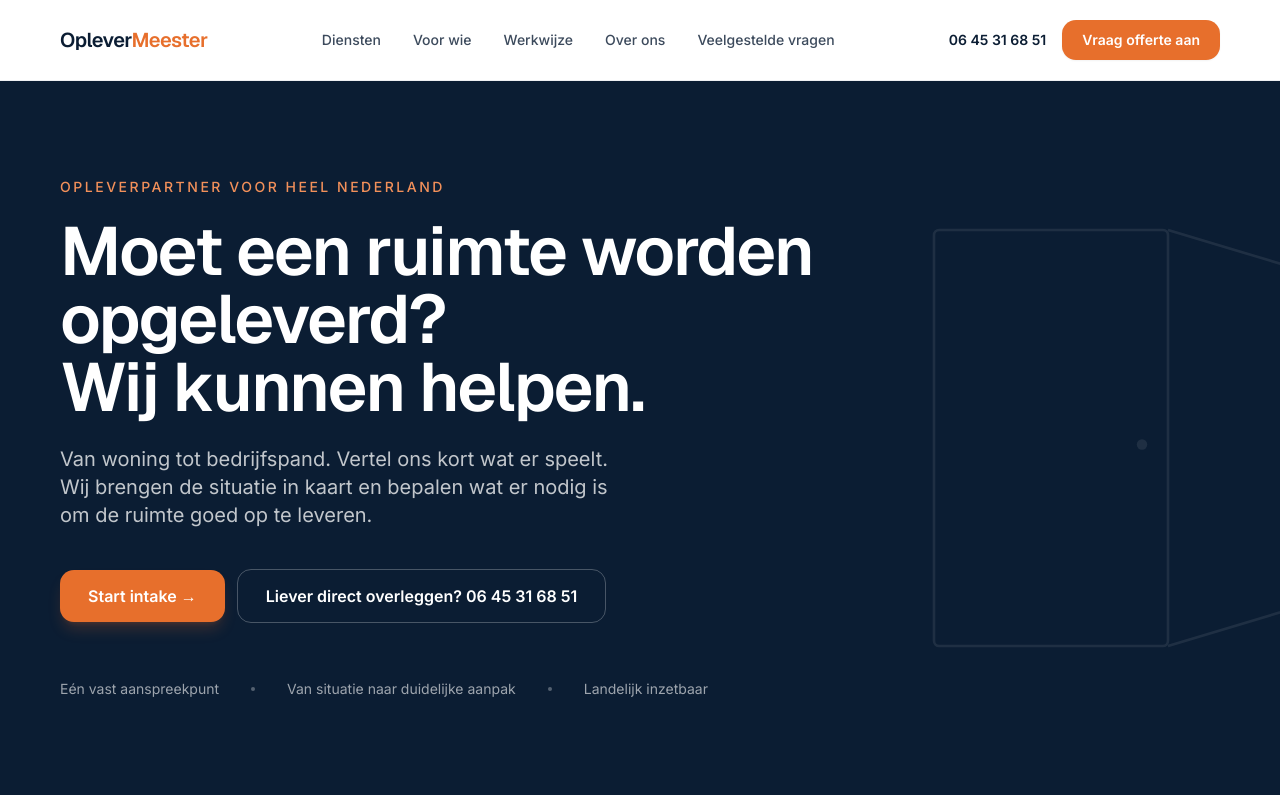
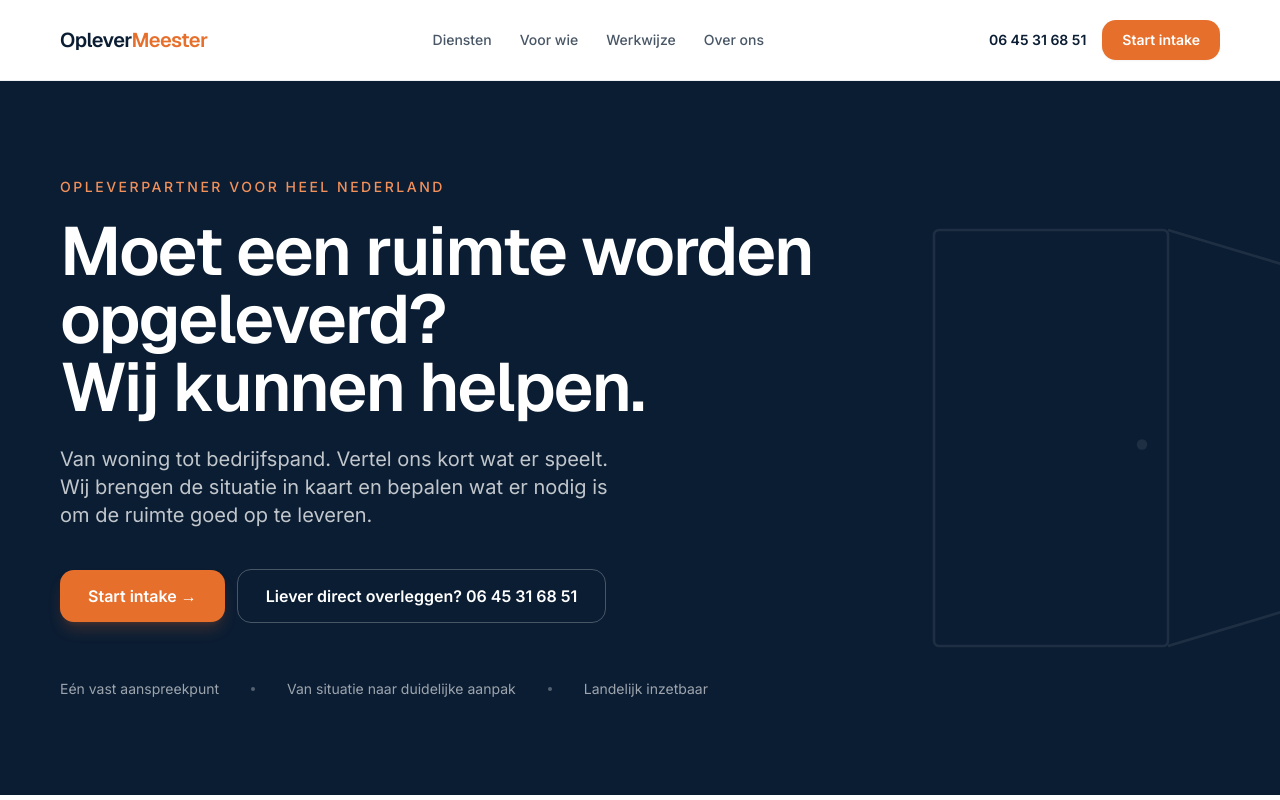
Before and after one commit to sandvlietbv/OpleverMeester, a Next.js app: page / in a window 1280 px wide. Shown: the top 800 px of the page. Built offline with nearby package versions, Linux system fonts and the light colour scheme.

Commit message:
Make intake the primary website action

```diff
--- a/components/Header.tsx
+++ b/components/Header.tsx
@@ -8,7 +8,6 @@ const NAV_LINKS = [
   { label: "Voor wie", href: "#voor-wie" },
   { label: "Werkwijze", href: "#werkwijze" },
   { label: "Over ons", href: "#vertrouwen" },
-  { label: "Veelgestelde vragen", href: "#faq" },
 ];
 
 const PHONE_DISPLAY = "06 45 31 68 51";
@@ -18,59 +17,35 @@ export default function Header() {
   const [open, setOpen] = useState(false);
 
   return (
-    <header className="sticky top-0 z-50 border-b border-surface-mid/60 bg-white/90 backdrop-blur-md">
+    <header className="sticky top-0 z-50 border-b border-surface-mid/60 bg-white/95 backdrop-blur-md">
       <div className="container-om flex h-16 items-center justify-between md:h-20">
-        <Link
-          href="/"
-          className="font-display text-lg font-semibold tracking-tight text-navy md:text-xl"
-        >
+        <Link href="/" className="font-display text-lg font-semibold tracking-tight text-navy md:text-xl">
           Oplever<span className="text-orange">Meester</span>
         </Link>
 
-        <nav className="hidden items-center gap-8 md:flex" aria-label="Hoofdmenu">
+        <nav className="hidden items-center gap-7 md:flex" aria-label="Hoofdmenu">
           {NAV_LINKS.map((link) => (
-            <a
-              key={link.href}
-              href={link.href}
-              className="text-sm font-medium text-navy/80 transition-colors hover:text-orange"
-            >
+            <a key={link.href} href={link.href} className="text-sm font-medium text-navy/75 transition-colors hover:text-orange">
               {link.label}
             </a>
           ))}
         </nav>
 
         <div className="hidden items-center gap-4 md:flex">
-          <a
-            href={`tel:${PHONE_TEL}`}
-            className="text-sm font-semibold text-navy transition-colors hover:text-orange"
-          >
+          <a href={`tel:${PHONE_TEL}`} className="text-sm font-semibold text-navy transition-colors hover:text-orange">
             {PHONE_DISPLAY}
           </a>
-          <a
-            href="#contact"
-            className="rounded-om bg-orange px-5 py-2.5 text-sm font-semibold text-white shadow-sm transition-transform hover:scale-[1.03] hover:bg-orange-light"
-          >
-            Vraag offerte aan
+          <a href="#intake" className="rounded-om bg-orange px-5 py-2.5 text-sm font-semibold text-white shadow-sm transition-colors hover:bg-orange-light">
+            Start intake
           </a>
         </div>
 
-        <button
-          type="button"
-          className="flex h-10 w-10 items-center justify-center rounded-om text-navy md:hidden"
-          onClick={() => setOpen((v) => !v)}
-          aria-expanded={open}
-          aria-controls="mobiel-menu"
-          aria-label={open ? "Menu sluiten" : "Menu openen"}
-        >
+        <button type="button" className="flex h-10 w-10 items-center justify-center rounded-om text-navy md:hidden" onClick={() => setOpen((v) => !v)} aria-expanded={open} aria-controls="mobiel-menu" aria-label={open ? "Menu sluiten" : "Menu openen"}>
           <span className="sr-only">Menu</span>
           <div className="flex flex-col gap-1.5">
-            <span
-              className={`h-0.5 w-6 bg-navy transition-transform ${open ? "translate-y-2 rotate-45" : ""}`}
-            />
+            <span className={`h-0.5 w-6 bg-navy transition-transform ${open ? "translate-y-2 rotate-45" : ""}`} />
             <span className={`h-0.5 w-6 bg-navy transition-opacity ${open ? "opacity-0" : ""}`} />
-            <span
-              className={`h-0.5 w-6 bg-navy transition-transform ${open ? "-translate-y-2 -rotate-45" : ""}`}
-            />
+            <span className={`h-0.5 w-6 bg-navy transition-transform ${open ? "-translate-y-2 -rotate-45" : ""}`} />
           </div>
         </button>
       </div>
@@ -79,27 +54,13 @@ export default function Header() {
         <div id="mobiel-menu" className="border-t border-surface-mid bg-white md:hidden">
           <nav className="container-om flex flex-col gap-1 py-4" aria-label="Mobiel menu">
             {NAV_LINKS.map((link) => (
-              <a
-                key={link.href}
-                href={link.href}
-                className="rounded-om px-2 py-3 text-base font-medium text-navy hover:bg-surface-light"
-                onClick={() => setOpen(false)}
-              >
+              <a key={link.href} href={link.href} className="rounded-om px-2 py-3 text-base font-medium text-navy hover:bg-surface-light" onClick={() => setOpen(false)}>
                 {link.label}
               </a>
             ))}
-            <a
-              href={`tel:${PHONE_TEL}`}
-              className="px-2 py-3 text-base font-semibold text-navy"
-            >
-              Bel: {PHONE_DISPLAY}
-            </a>
-            <a
-              href="#contact"
-              className="mt-2 rounded-om bg-orange px-5 py-3 text-center text-base font-semibold text-white"
-              onClick={() => setOpen(false)}
-            >
-              Vraag offerte aan
+            <a href={`tel:${PHONE_TEL}`} className="px-2 py-3 text-base font-semibold text-navy">Bel: {PHONE_DISPLAY}</a>
+            <a href="#intake" className="mt-2 rounded-om bg-orange px-5 py-3 text-center text-base font-semibold text-white" onClick={() => setOpen(false)}>
+              Start intake
             </a>
           </nav>
         </div>
```
